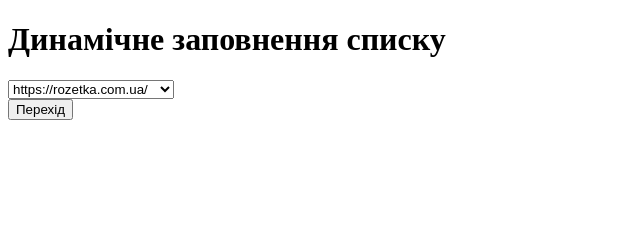
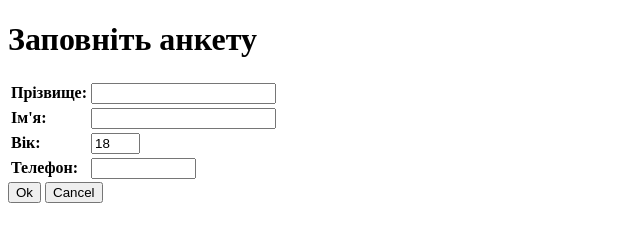
Before and after one commit to Hexa-Hexagon/LAB_4_JS, a plain HTML site: page index.html in a window 1280 px wide. Shown: the whole page, without its empty margins (0-640 px from the left). Drawn offline with Linux system fonts and the light colour scheme.

Commit message:
fifthTask

```diff
--- a/index.html
+++ b/index.html
@@ -5,31 +5,46 @@
     <meta charset="UTF-8">
     <meta name="viewport" content="width=device-width, initial-scale=1.0">
     <title>Document</title>
+    <script defer>
+        function Complete() {
+            let element = `Прізвище: ${document.sel.family.value}\n Ім'я: ${document.sel.name.value}\n Рік: ${document.sel.age.value}\n Телефон: ${document.sel.phone.value}`;
+            alert(element);
+        }
+
+        function checkAge(age) {
+            if (Number(age) < 18) {
+                return document.sel.age.innerHTML = 18;
+            }
+            return age;
+        }
+    </script>
 </head>
 
 <body>
-    <h1>Динамічне заповнення списку</h1>
+    <h1>Заповніть анкету</h1>
     <form name="sel">
-        <select name="listOfLinks"></select>
+        <table>
+            <tr>
+                <td><b>Прізвище:</b></td>
+                <td><input name="family" size="20" onblur="this.value = this.value.toUpperCase()"></td>
+            </tr>
+            <tr>
+                <td><b>Ім'я:</b></td>
+                <td><input name="name" size="20" onblur="this.value=this.value.toUpperCase()"></td>
+            </tr>
+            <tr>
+                <td><b>Вік:</b></td>
+                <td><input name="age" size="3" value="18" onblur="this.value=checkAge(this.value)" onfocus="this.select()"></td>
+            </tr>
+            <tr>
+                <td><b>Телефон:</b></td>
+                <td><input name="phone" type="tel" size="10"></td>
+            </tr>
+        </table>
+        <input type="button" value="Ok" onclick="Complete();" />
+        <input type="reset" value="Cancel">
     </form>
-    <input type="button" value="Перехід" onclick="window.location.href = document.links[sel.listOfLinks.selectedIndex];" />
-    <form>
-        <a href="https://rozetka.com.ua"></a>
-        <a href="https://allo.ua"></a>
-        <a href="https://www.olx.ua"></a>
-        <a href="https://www.zieit.edu.ua"></a>
-    </form>
-    <script>
-        for (let i = 0; i < document.links.length; i++) {
-            document.sel.listOfLinks.options[i] = new Option(
-                document.links[i],
-                i,
-                false,
-                false
-            );
-        }
-        document.sel.listOfLinks.selectedIndex = 0;
-    </script>
+
 </body>
 
 </html>
```
